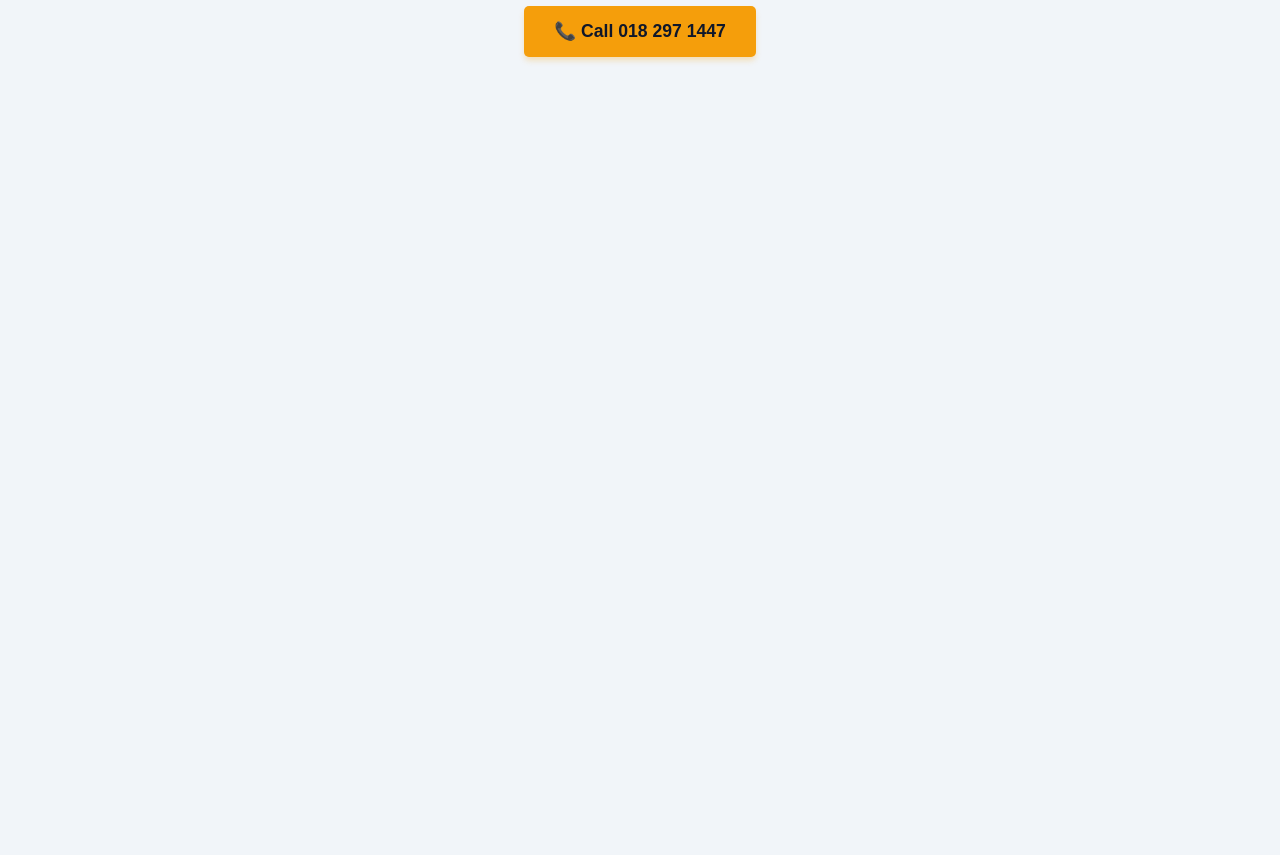
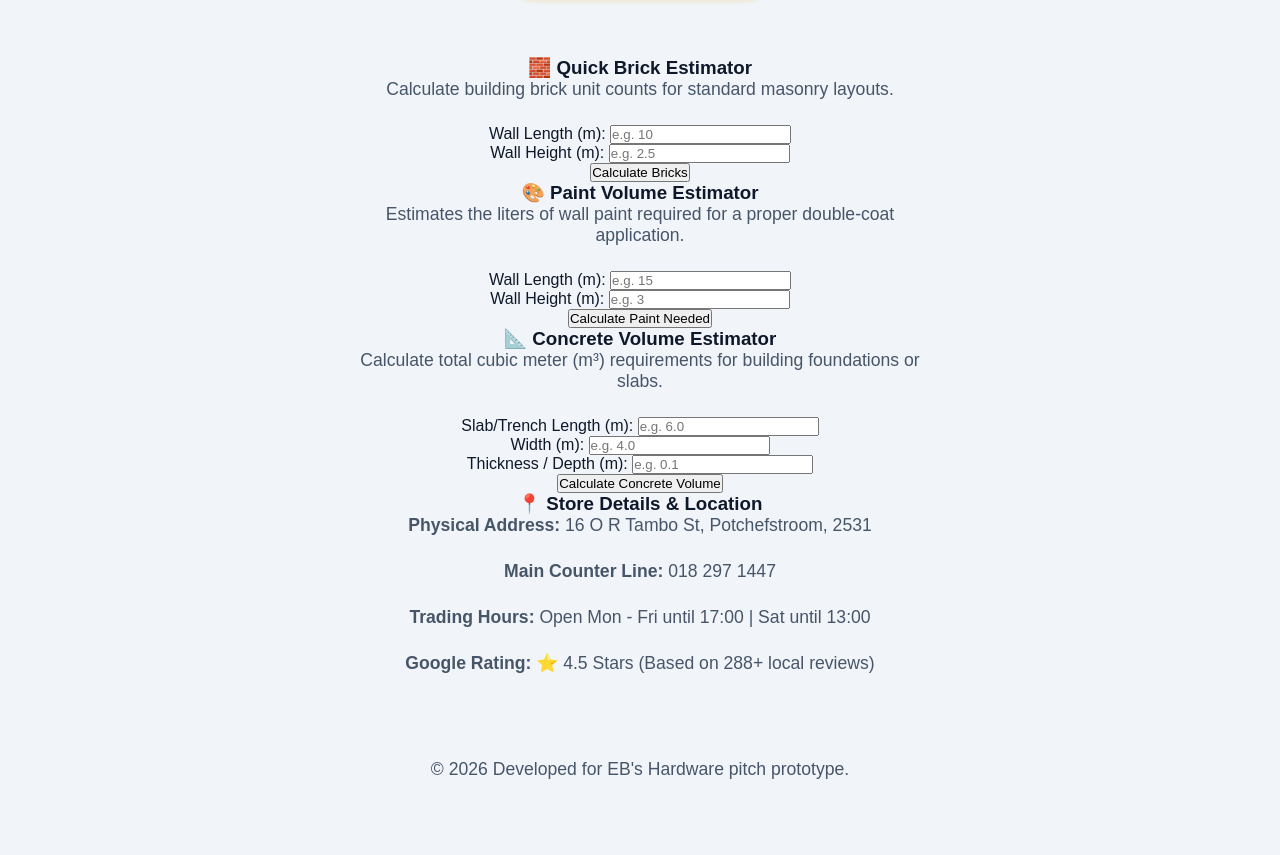
Before and after one commit to anelengwenya52-png/ebs-hardware, a plain HTML site: page index.html in a window 1280 px wide. Shown: the part 267-1122 px from the top of the page. Before the commit the page ends 800 px from the top, so only its background shows below. Drawn offline with Linux system fonts and the light colour scheme.

Commit message:
Update index.html

```diff
--- a/index.html
+++ b/index.html
@@ -4,21 +4,94 @@
 <head>
     <meta charset="UTF-8">
     <meta name="viewport" content="width=device-width, initial-scale=1.0">
-    <title>EB's Hardware | Potchefstroom</title>
+    <title>EB's Hardware | Potchefstroom Multi-Tool Workspace</title>
     <link rel="stylesheet" href="style.css">
 </head>
 <body>
 
     <nav>
-        <h2>EB's Hardware</h2>
+        <h2>EB's <span>Hardware</span></h2>
     </nav>
 
-    <main>
+    <header class="hero-banner">
         <h1>Built for Professionals,<br>Priced for Everyone</h1>
         <p>Your trusted local supplier at 16 O R Tambo St, Potchefstroom.</p>
+        <a href="tel:0182971447" class="btn-call">📞 Call 018 297 1447</a>
+    </header>
 
-        <a href="tel:0182971447" class="btn-call">📞 Call 018 297 1447</a>
+    <main class="main-container">
+
+        <section class="calc-card">
+            <h3>🧱 Quick Brick Estimator</h3>
+            <p class="card-subtitle">Calculate building brick unit counts for standard masonry layouts.</p>
+            <div class="input-row">
+                <div class="input-group">
+                    <label for="brick-length">Wall Length (m):</label>
+                    <input type="number" id="brick-length" placeholder="e.g. 10" step="0.1">
+                </div>
+                <div class="input-group">
+                    <label for="brick-height">Wall Height (m):</label>
+                    <input type="number" id="brick-height" placeholder="e.g. 2.5" step="0.1">
+                </div>
+            </div>
+            <button id="calc-bricks-btn" class="calc-btn">Calculate Bricks</button>
+            <h4 id="brick-output" class="output-box"></h4>
+        </section>
+
+        <section class="calc-card">
+            <h3>🎨 Paint Volume Estimator</h3>
+            <p class="card-subtitle">Estimates the liters of wall paint required for a proper double-coat application.</p>
+            <div class="input-row">
+                <div class="input-group">
+                    <label for="paint-length">Wall Length (m):</label>
+                    <input type="number" id="paint-length" placeholder="e.g. 15" step="0.1">
+                </div>
+                <div class="input-group">
+                    <label for="paint-height">Wall Height (m):</label>
+                    <input type="number" id="paint-height" placeholder="e.g. 3" step="0.1">
+                </div>
+            </div>
+            <button id="calc-paint-btn" class="calc-btn">Calculate Paint Needed</button>
+            <h4 id="paint-output" class="output-box"></h4>
+        </section>
+
+        <section class="calc-card">
+            <h3>📐 Concrete Volume Estimator</h3>
+            <p class="card-subtitle">Calculate total cubic meter (m³) requirements for building foundations or slabs.</p>
+            <div class="input-group">
+                <label for="slab-length">Slab/Trench Length (m):</label>
+                <input type="number" id="slab-length" placeholder="e.g. 6.0" step="0.1">
+            </div>
+            <div class="input-row">
+                <div class="input-group">
+                    <label for="slab-width">Width (m):</label>
+                    <input type="number" id="slab-width" placeholder="e.g. 4.0" step="0.1">
+                </div>
+                <div class="input-group">
+                    <label for="slab-depth">Thickness / Depth (m):</label>
+                    <input type="number" id="slab-depth" placeholder="e.g. 0.1" step="0.01">
+                </div>
+            </div>
+            <button id="calc-concrete-btn" class="calc-btn">Calculate Concrete Volume</button>
+            <h4 id="concrete-output" class="output-box"></h4>
+        </section>
+
+        <section class="calc-card info-card">
+            <h3>📍 Store Details & Location</h3>
+            <div class="info-list">
+                <p><strong>Physical Address:</strong> 16 O R Tambo St, Potchefstroom, 2531</p>
+                <p><strong>Main Counter Line:</strong> 018 297 1447</p>
+                <p><strong>Trading Hours:</strong> Open Mon - Fri until 17:00 | Sat until 13:00</p>
+                <p><strong>Google Rating:</strong> ⭐ 4.5 Stars (Based on 288+ local reviews)</p>
+            </div>
+        </section>
+
     </main>
 
+    <footer>
+        <p>&copy; 2026 Developed for EB's Hardware pitch prototype.</p>
+    </footer>
+
+    <script src="script.js"></script>
 </body>
 </html>
```
